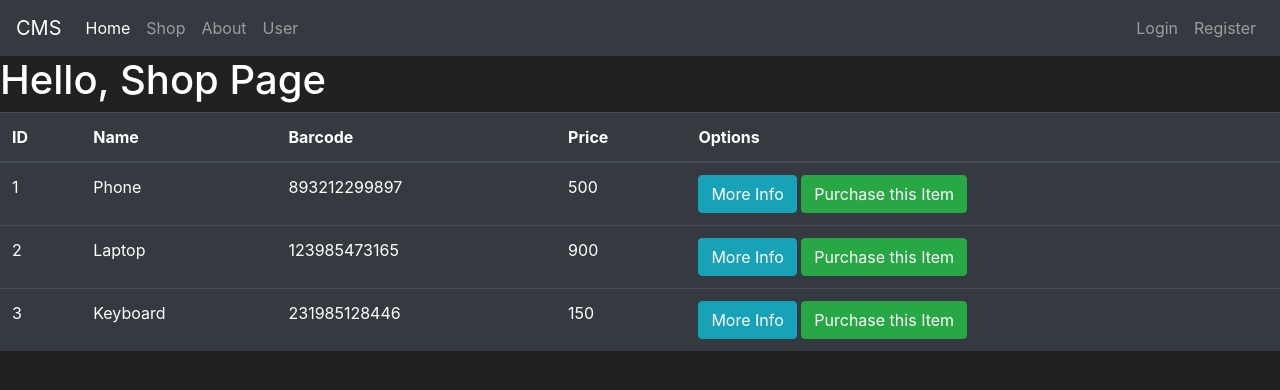
After one commit to amiraHag/python_cms, a Flask app: page /shop in a window 1280 px wide. The commit adds this page. Shown: the top 390 px of the page. Run offline with Flask 2, Linux system fonts and the light colour scheme; some libraries are stand-ins or nearby versions.

Commit message:
template inheretance

```diff
--- a/app.py
+++ b/app.py
@@ -6,7 +6,17 @@ app = Flask(__name__)
 @app.route('/')
 @app.route('/home')
 def home_page():
-    return render_template('home.html')
+    return render_template('home.html', page_title='Home Page')
+
+
+@app.route('/shop')
+def shop_page():
+    items = [
+        {'id': 1, 'name': 'Phone', 'barcode': '893212299897', 'price': 500},
+        {'id': 2, 'name': 'Laptop', 'barcode': '123985473165', 'price': 900},
+        {'id': 3, 'name': 'Keyboard', 'barcode': '231985128446', 'price': 150}
+    ]
+    return render_template('shop.html', shop_items=items, page_title='Shop Page')
 
 
 @app.route('/about')
--- /dev/null
+++ b/templates/base.html
@@ -0,0 +1,65 @@
+<!doctype html>
+<html lang="en">
+   <head>
+      <!-- Required meta tags -->
+      <meta charset="utf-8">
+      <meta name="viewport" content="width=device-width, initial-scale=1, shrink-to-fit=no">
+      <!-- Bootstrap CSS -->
+      <link rel="stylesheet" href="https://cdn.jsdelivr.net/npm/bootstrap@4.5.3/dist/css/bootstrap.min.css" integrity="sha384-TX8t27EcRE3e/ihU7zmQxVncDAy5uIKz4rEkgIXeMed4M0jlfIDPvg6uqKI2xXr2" crossorigin="anonymous">
+      <title>
+          {{ page_title}}
+      </title>
+   </head>
+   <body>
+      <!-- Navbar -->
+     <nav class="navbar navbar-expand-md navbar-dark bg-dark">
+      <a class="navbar-brand" href="#">CMS</a>
+      <button class="navbar-toggler" type="button" data-toggle="collapse" data-target="#navbarNav">
+        <span class="navbar-toggler-icon"></span>
+      </button>
+      <div class="collapse navbar-collapse" id="navbarNav">
+        <ul class="navbar-nav mr-auto">
+            <li class="nav-item active">
+                <a class="nav-link" href="{{ url_for('home_page') }}">Home <span class="sr-only">(current)</span></a>
+            </li>
+            <li class="nav-item">
+                <a class="nav-link" href="{{ url_for('shop_page') }}">Shop</a>
+            </li>
+            <li class="nav-item">
+                <a class="nav-link" href="{{ url_for('about_page') }}">About</a>
+            </li>
+            <li class="nav-item">
+                <a class="nav-link" href="{{ url_for('about_page_specific_user', username='Amira') }}">User</a>
+            </li>
+        </ul>
+        <ul class="navbar-nav">
+            <li class="nav-item">
+                <a class="nav-link" href="#">Login</a>
+            </li>
+            <li class="nav-item">
+                <a class="nav-link" href="#">Register</a>
+            </li>
+        </ul>
+      </div>
+    </nav>
+
+      <!-- Future Content here -->
+      {% block content %}
+      {% endblock %}
+
+
+
+      <!-- Optional JavaScript -->
+      <!-- jQuery first, then Popper.js, then Bootstrap JS -->
+      <script src='https://kit.fontawesome.com/a076d05399.js'></script>
+      <script src="https://code.jquery.com/jquery-3.5.1.slim.min.js" integrity="sha384-DfXdz2htPH0lsSSs5nCTpuj/zy4C+OGpamoFVy38MVBnE+IbbVYUew+OrCXaRkfj" crossorigin="anonymous"></script>
+      <script src="https://cdn.jsdelivr.net/npm/popper.js@1.16.1/dist/umd/popper.min.js" integrity="sha384-9/reFTGAW83EW2RDu2S0VKaIzap3H66lZH81PoYlFhbGU+6BZp6G7niu735Sk7lN" crossorigin="anonymous"></script>
+      <script src="https://stackpath.bootstrapcdn.com/bootstrap/4.5.2/js/bootstrap.min.js" integrity="sha384-B4gt1jrGC7Jh4AgTPSdUtOBvfO8shuf57BaghqFfPlYxofvL8/KUEfYiJOMMV+rV" crossorigin="anonymous"></script>
+   </body>
+   <style>
+      body {
+      background-color: #212121;
+      color: white
+      }
+   </style>
+</html>
--- /dev/null
+++ b/templates/shop.html
@@ -0,0 +1,32 @@
+{% extends 'base.html' %}
+{% block content %}
+    <h1>Hello, Shop Page</h1>
+
+    <table class="table table-hover table-dark">
+    <thead>
+        <tr>
+            <!-- Your Columns HERE -->
+            <th scope="col">ID</th>
+            <th scope="col">Name</th>
+            <th scope="col">Barcode</th>
+            <th scope="col">Price</th>
+            <th scope="col">Options</th>
+        </tr>
+    </thead>
+    <tbody>
+        <!-- Your rows inside the table HERE: -->
+           {% for item in shop_items %}
+               <tr>
+                   <td>{{ item.id }}</td>
+                   <td>{{ item.name }}</td>
+                   <td>{{ item.barcode }}</td>
+                   <td>{{ item.price }}</td>
+                   <td>
+                        <button class="btn btn-outline btn-info">More Info</button>
+                        <button class="btn btn-outline btn-success">Purchase this Item</button>
+                   </td>
+               </tr>
+    {%  endfor %}
+    </tbody>
+</table>
+{% endblock %}
```
Also changed, not shown: templates/home.html (+3 -59 lines).
